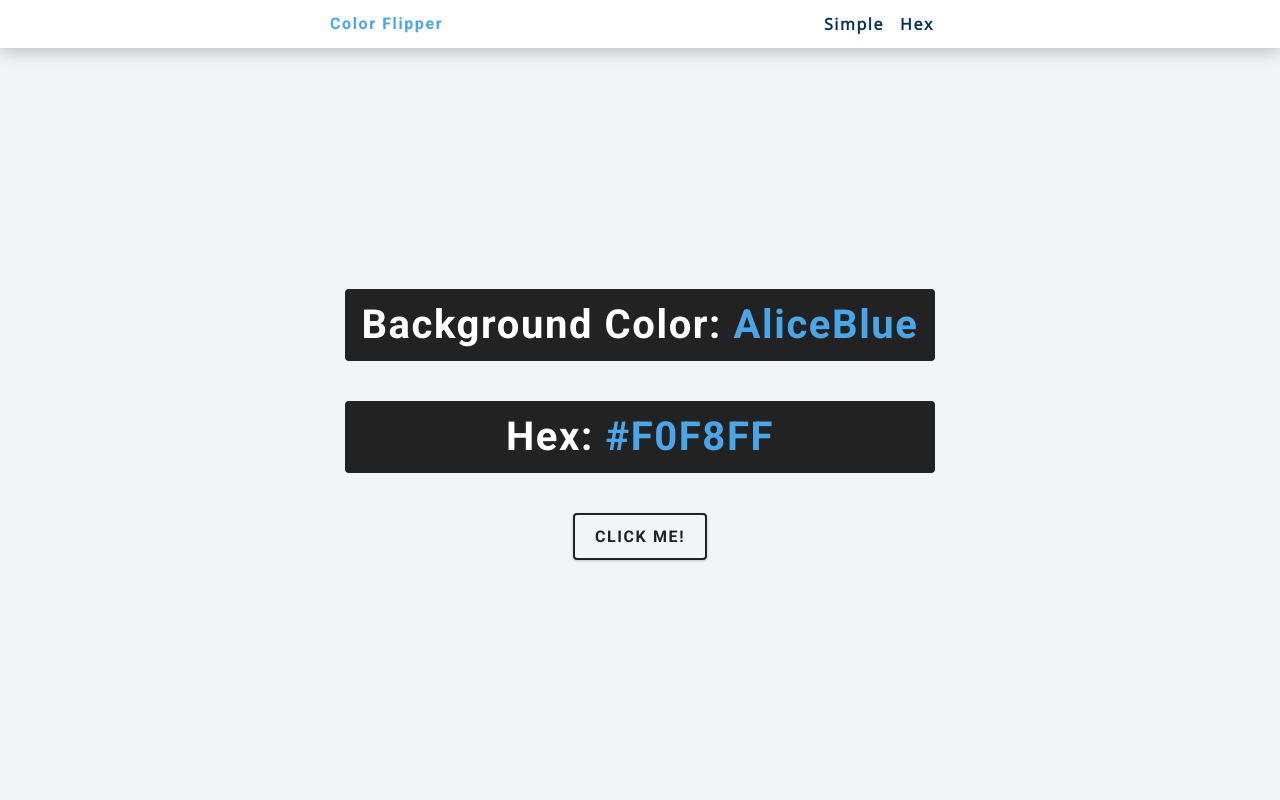
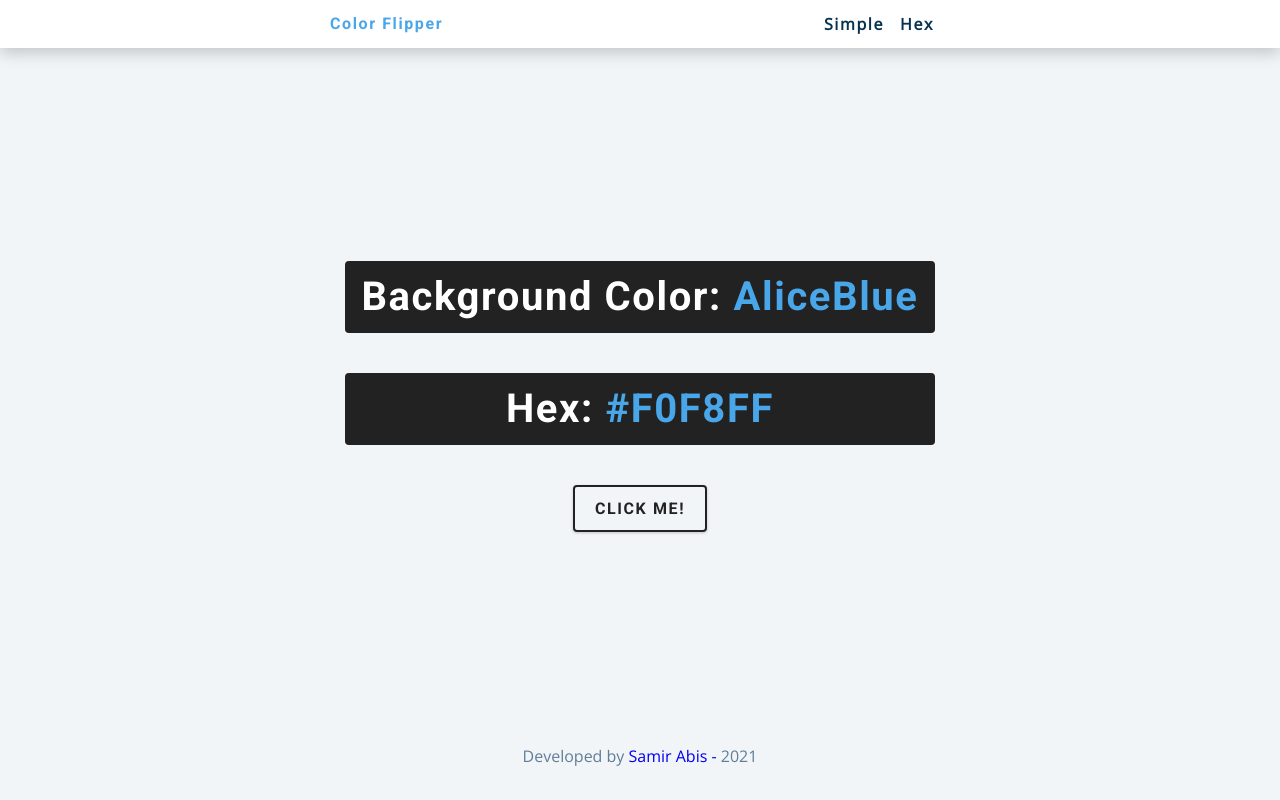
Before and after one commit to samirabis/color-flipper, a plain HTML site: page index.html in a window 1280 px wide. Drawn offline with nearby package versions, Linux system fonts and the light colour scheme.

```diff
--- a/app.js
+++ b/app.js
@@ -10,7 +10,6 @@
     document.body.style.backgroundColor = colors[randomNumber];
     color.textContent = colors[randomNumber];
     hexConv.textContent = colorToHex(colors[randomNumber]);
-
 });
 
 function getRandomNumber(){
--- a/index.html
+++ b/index.html
@@ -32,6 +32,12 @@
                 <button class="btn btn-hero" id="btn">Click Me!</button>
             </div>
         </main>
+        <footer>
+            <div class="container">
+            <p>Developed by <a href="https://samirabis.com">Samir Abis - </a><script>document.write(new Date().getFullYear())</script></p>
+            </div>
+        </footer>
         <!-- Javascript -->
         <script src="app.js"></script>
+
 </html>
--- a/styles.css
+++ b/styles.css
@@ -195,7 +195,7 @@
 ===============
 */
 main {
-  min-height: calc(100vh - 3rem);
+  min-height: calc(93vh - 3rem);
   display: grid;
   place-items: center;
 }
```
Also changed, not shown: hex.html (+5 -0 lines).
